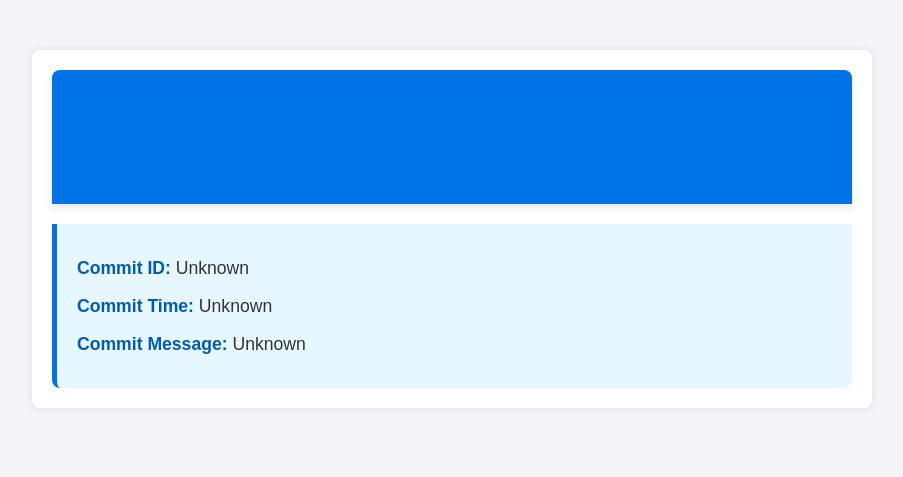
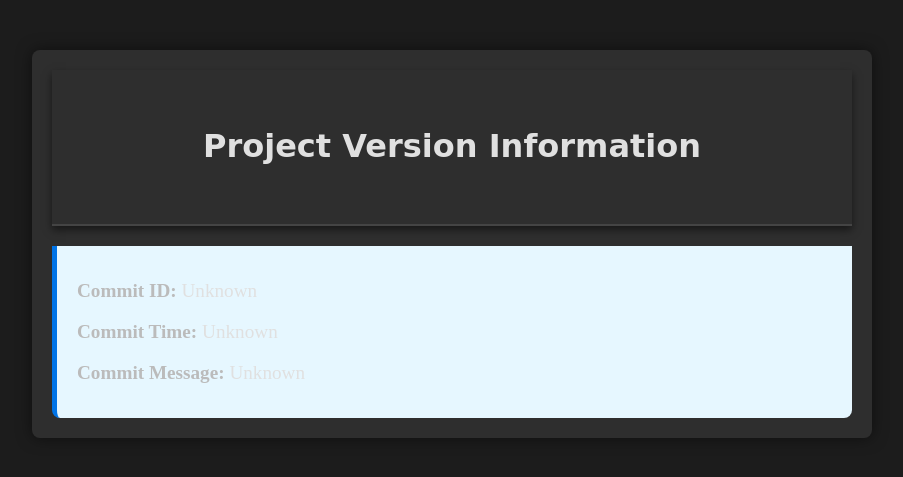
Before and after one commit to conorfennell/local-local, a Django app: page /about/ in a window 1280 px wide. Shown: the top 477 px of the page, without its empty margins (188-1091 px from the left). Run offline with Django 5.2, Linux system fonts and the light colour scheme.

Commit message:
style: Update About page with gothic theme and darker color scheme

```diff
--- a/pages/templates/about.html
+++ b/pages/templates/about.html
@@ -6,46 +6,47 @@
     <title>About Me - Professional Developer Portfolio</title>
     <style>
         body {
-            font-family: Arial, sans-serif;
+            font-family: 'Cinzel', serif;
             margin: 0;
             padding: 0;
-            background-color: #f4f4f9;
-            color: #333;
+            background-color: #1c1c1c;
+            color: #e0e0e0;
             line-height: 1.6;
         }
         .header {
-            background-color: #0073e6;
-            color: #fff;
-            padding: 20px;
+            background-color: #2e2e2e;
+            color: #e0e0e0;
+            padding: 30px;
             text-align: center;
-            border-radius: 8px 8px 0 0;
-            box-shadow: 0 4px 8px rgba(0, 0, 0, 0.1);
+            border-bottom: 2px solid #444;
+            box-shadow: 0 4px 8px rgba(0, 0, 0, 0.5);
         }
         .commit-info {
             margin-top: 20px;
             padding: 20px;
-            background-color: #e6f7ff;
-            border-left: 5px solid #0073e6;
+            background-color: #333;
+            border-left: 5px solid #555;
             border-radius: 0 0 8px 8px;
         }
         .commit-info p {
             margin: 10px 0;
-            font-size: 1.1em;
+            font-size: 1.2em;
         }
         .commit-info p strong {
-            color: #005bb5;
+            color: #bbb;
         }
         .container {
             max-width: 800px;
             margin: 50px auto;
             padding: 20px;
-            background-color: #fff;
-            box-shadow: 0 0 10px rgba(0, 0, 0, 0.1);
+            background-color: #2e2e2e;
+            box-shadow: 0 0 15px rgba(0, 0, 0, 0.5);
             border-radius: 8px;
         }
         h1, h2 {
-            color: #0073e6;
+            color: #e0e0e0;
             text-align: center;
+            font-family: 'Cinzel Decorative', cursive;
         }
     </style>
 </head>
```
